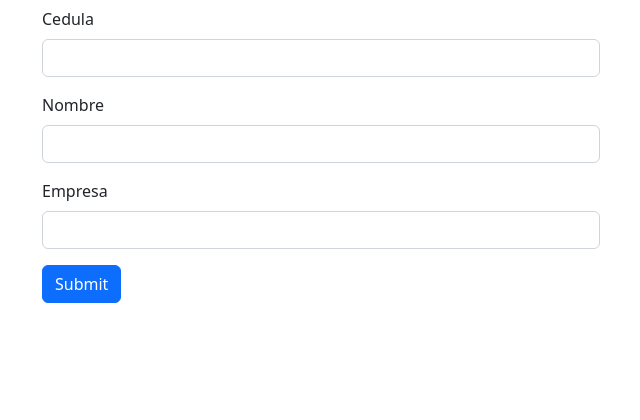
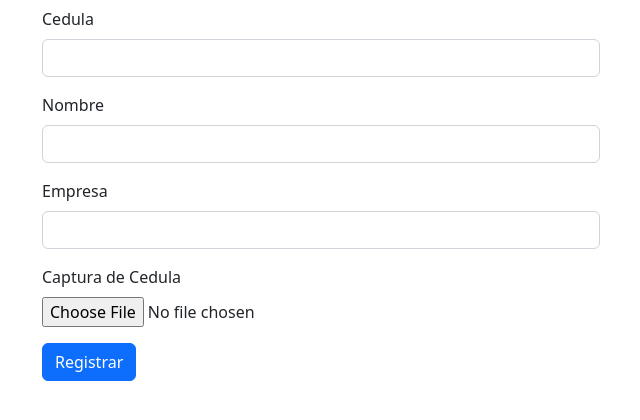
Before and after one commit to jonathanlop82/registro-visitantes, a Flask app: page /register in a window 1280 px wide. Shown: the part 237-657 px from the top of the page, without its empty margins (40-680 px from the left). Run offline with Flask 2, Linux system fonts and the light colour scheme.

Commit message:
Update register

```diff
--- a/app.py
+++ b/app.py
@@ -55,6 +55,22 @@ def home():
     ).all()
     return render_template('index.html', visits=visits)
 
+@app.route('/buscar', methods=['POST','GET'])
+def search():
+    if request.method == "POST":
+        cid = request.form.get("cid")
+        visitor_to_find = Visitantes.query.filter_by(cid=cid).first()
+        if visitor_to_find:
+            return render_template('register.html', visitor=visitor_to_find)
+        else:
+            flash('Visitante no encontrado')
+            return render_template('register.html', cid=cid)
+
+    return render_template('register_search.html')
+
+
+
+
 @app.route('/register', methods=['GET', 'POST'])
 def register():
     if request.method == "POST":
@@ -62,13 +78,27 @@ def register():
         name = request.form.get("name")
         company = request.form.get("company")
 
-        visitante = Visitantes(name=name, company=company, cid=cid)
-        db.session.add(visitante)
-        db.session.commit()
+        visitor = Visitantes.query.filter_by(cid=cid).first()
 
-        visita = Visitas(cid=cid, date_in=dt.datetime.now(), status=True)
-        db.session.add(visita)
-        db.session.commit()
+        # visits = Visitas.query.filter_by(cid=cid).all()
+        visits = db.session.query(Visitas).filter(Visitas.cid == cid).filter(Visitas.status == True).all()
+
+        if not(visitor):
+            visitante = Visitantes(name=name, company=company, cid=cid)
+            db.session.add(visitante)
+            db.session.commit()
+
+        if not(visits):
+            visita = Visitas(cid=cid, date_in=dt.datetime.now(), status=True)
+            db.session.add(visita)
+            db.session.commit()
+            flash('Registro realizado exitosamente!')
+            return render_template('register.html')
+
+        else:
+            flash('Existe un registro sin salida registrada!')
+            return render_template('register.html')
+
 
         flash('Registro realizado exitosamente!')
         return render_template('register.html')
--- a/templates/base.html
+++ b/templates/base.html
@@ -28,7 +28,7 @@
                     <a class="nav-link active" aria-current="page" href="{{ url_for('home') }}">Inicio</a>
                   </li>
                   <li class="nav-item">
-                    <a class="nav-link" href="{{ url_for('register') }}">Registro de Entrada</a>
+                    <a class="nav-link" href="{{ url_for('search') }}">Registro de Entrada</a>
                   </li>
                   <li class="nav-item dropdown">
                     <a class="nav-link dropdown-toggle" href="#" role="button" data-bs-toggle="dropdown" aria-expanded="false">
--- a/templates/index.html
+++ b/templates/index.html
@@ -6,7 +6,7 @@
 <hr>
 <table class="table">
     <thead>
-      <tr>
+      <tr class="text-center">
         <th scope="col">Cedula</th>
         <th scope="col">Nombre</th>
         <th scope="col">Empresa</th>
@@ -16,7 +16,7 @@
     </thead>
     <tbody>
         {% for visit in visits %}
-      <tr>
+      <tr class="text-center">
         <th scope="row">{{ visit.Visitas.cid }}</th>
         <td>{{ visit.Visitantes.name }}</td>
         <td>{{  visit.Visitantes.company }}</td>
--- a/templates/register.html
+++ b/templates/register.html
@@ -6,21 +6,23 @@
 <hr>
 <div class="col-6">
 
+  {% if visitor %}
+
   <form action="{{ url_for("register") }}" method="post">
     <div class="mb-3">
       <label for="InputCID" class="form-label">Cedula</label>
-      <input type="text" class="form-control" id="InputCID" name="cid">
+      <input type="text" class="form-control" id="InputCID" name="cid" value="{{ visitor.cid }}">
       <!-- <div id="emailHelp" class="form-text">We'll never share your email with anyone else.</div> -->
     </div>
     <div class="mb-3">
       <label for="InputName" class="form-label">Nombre</label>
-      <input type="text" class="form-control" id="InputName" name="name">
+      <input type="text" class="form-control" id="InputName" name="name" value="{{ visitor.name }}">
     </div>
     <div class="mb-3">
       <label for="InputCompany" class="form-label">Empresa</label>
-      <input type="text" class="form-control" id="InputCompany" name="company">
+      <input type="text" class="form-control" id="InputCompany" name="company" value="{{ visitor.company }}">
     </div>
-    <button  type="submit" class="btn btn-primary">Submit</button>
+    <button  type="submit" class="btn btn-primary">Registrar</button>
     {% with messages = get_flashed_messages() %}
       {% if messages %}
           {% for message in messages %}
@@ -29,6 +31,39 @@
       {% endif %}
     {% endwith %}
   </form>
+
+  {% else %}
+    <form action="{{ url_for("register") }}" method="post">
+      <div class="mb-3">
+        <label for="InputCID" class="form-label">Cedula</label>
+        <input type="text" class="form-control" id="InputCID" name="cid" value="{{ cid }}">
+        <!-- <div id="emailHelp" class="form-text">We'll never share your email with anyone else.</div> -->
+      </div>
+      <div class="mb-3">
+        <label for="InputName" class="form-label">Nombre</label>
+        <input type="text" class="form-control" id="InputName" name="name">
+      </div>
+      <div class="mb-3">
+        <label for="InputCompany" class="form-label">Empresa</label>
+        <input type="text" class="form-control" id="InputCompany" name="company">
+      </div>
+      <div class="mb-3">
+        <label for="InputCidImage" class="form-label">Captura de Cedula</label><br>
+        <input type=file name=file>
+        <!-- <input type=submit value=Upload> -->
+      </div>
+      </div>
+      <button  type="submit" class="btn btn-primary">Registrar</button>
+      {% with messages = get_flashed_messages() %}
+        {% if messages %}
+            {% for message in messages %}
+              {{ message }}
+            {% endfor %}
+        {% endif %}
+      {% endwith %}
+    </form>
+  {% endif %}
+
 </div>
 
 
```
Also changed, not shown: templates/register_search.html (added, +27 -0 lines), registro-visitas.db.
